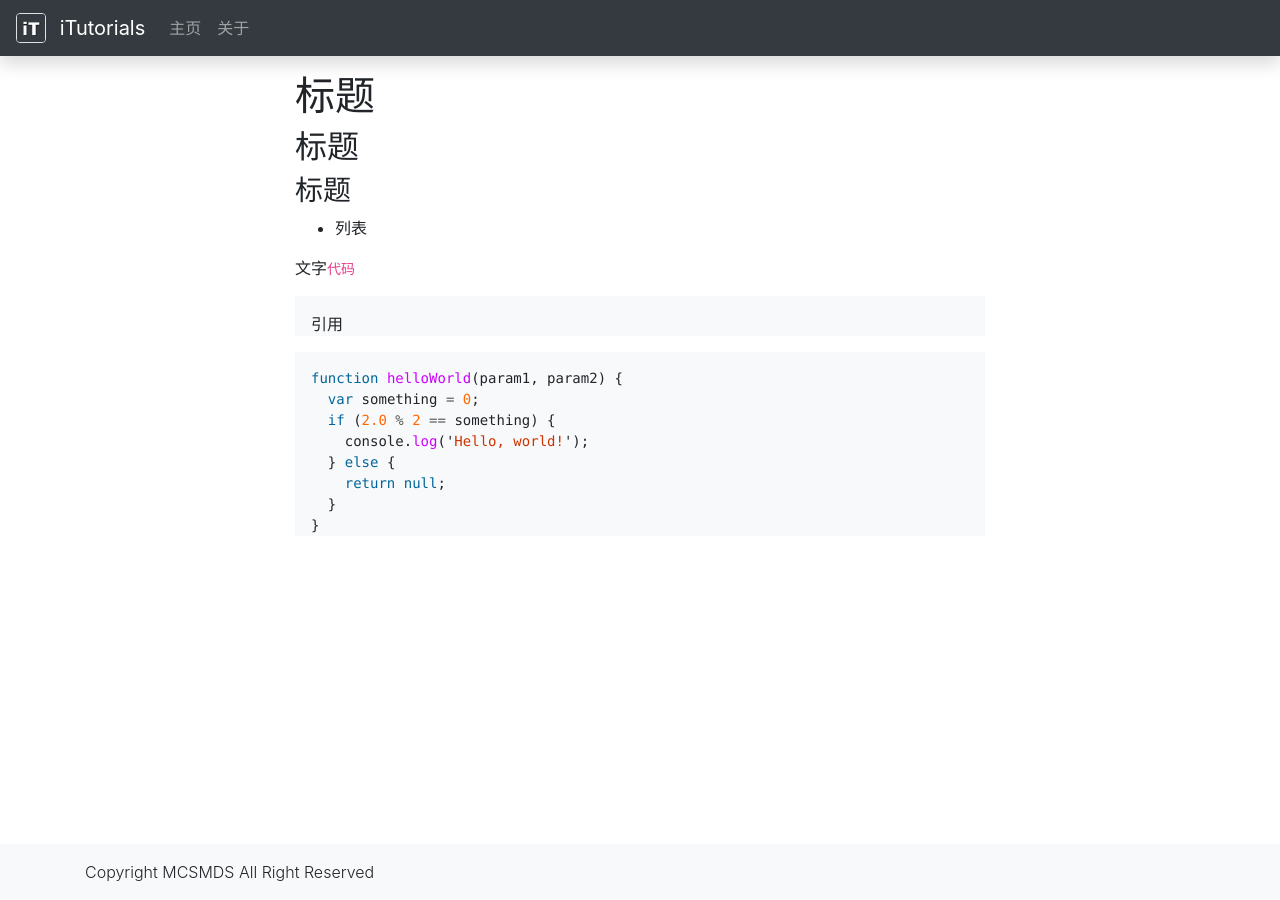
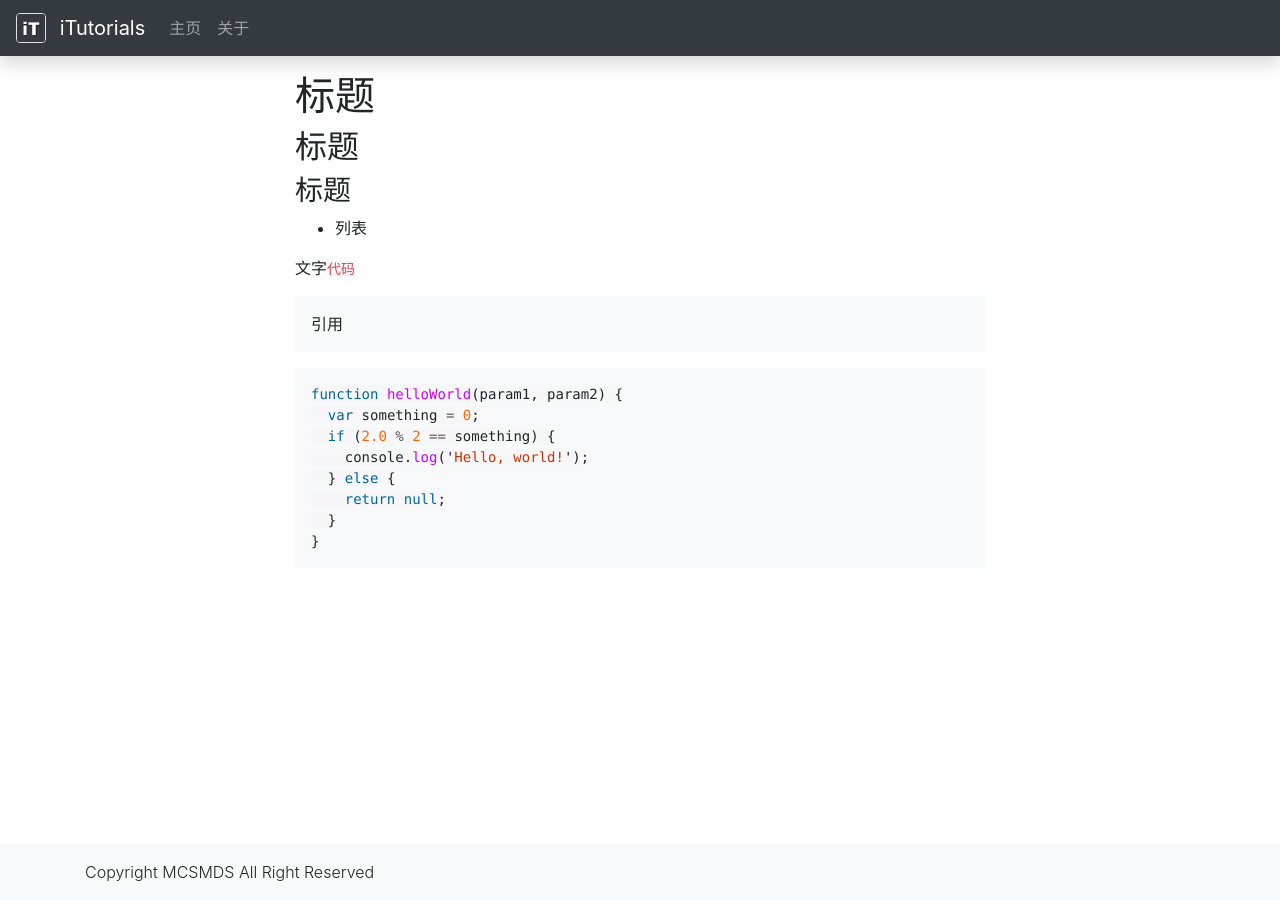
Before and after one commit to MCSMDS/iTutorials2, a Jekyll site: the page built from _tutorials/server/firewall.md, in a window 1280 px wide. Built offline with Jekyll 4.4.1, drawn with Linux system fonts in a browser that asks for light colours.

Commit message:
Update typography.scss

```diff
--- a/_sass/typography.scss
+++ b/_sass/typography.scss
@@ -6,10 +6,19 @@ a {
   color: rgba(255, 255, 255, .53);
 }
 
-div.highlight, blockquote {
+code {
+  color: #d44950;
+  background-color: #f7f7f9;
+}
+
+blockquote, div.highlight {
   background-color: #f8f9fa;
-  padding: 1rem 1rem 0;
+  padding: 1rem;
   margin-bottom: 1rem;
+
+  p, pre {
+    margin-bottom: 0;
+  }
 }
 
 /*
```
